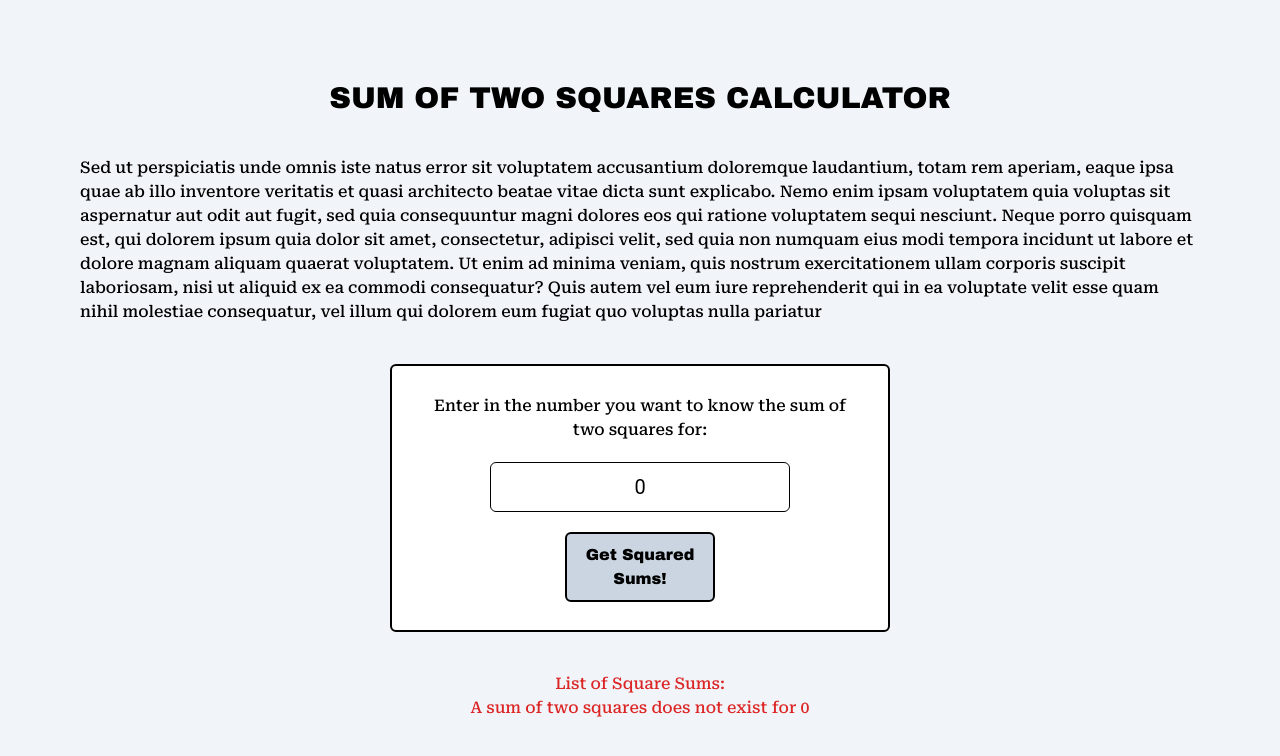
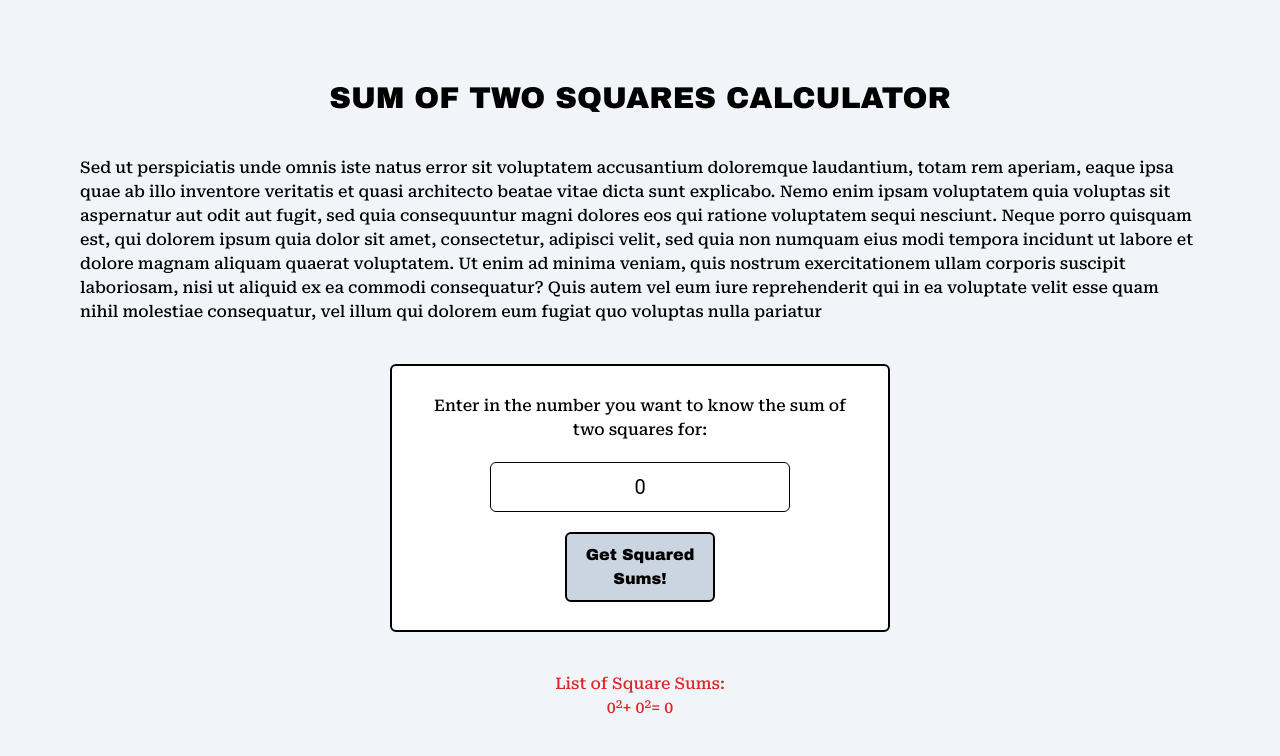
Before and after one commit to JosephPoncini/Sum-of-Two-Squares, a React (Create React App) app: page / in a window 1280 px wide. Shown: the top 756 px of the page. Built offline with nearby package versions, Linux system fonts and the light colour scheme.

Commit message:
initial condition change

```diff
--- a/src/App.js
+++ b/src/App.js
@@ -8,7 +8,7 @@ function App() {
 
   const [number, setNumber] = useState(0);
   const [displayNumber, setDisplayNumber] = useState(number)
-  const [squareNumsList, setSquareNumList] = useState([]);
+  const [squareNumsList, setSquareNumList] = useState([[0,0]]);
 
   const handleOnChange = (e) => {
     const value = e.target.value;
```
